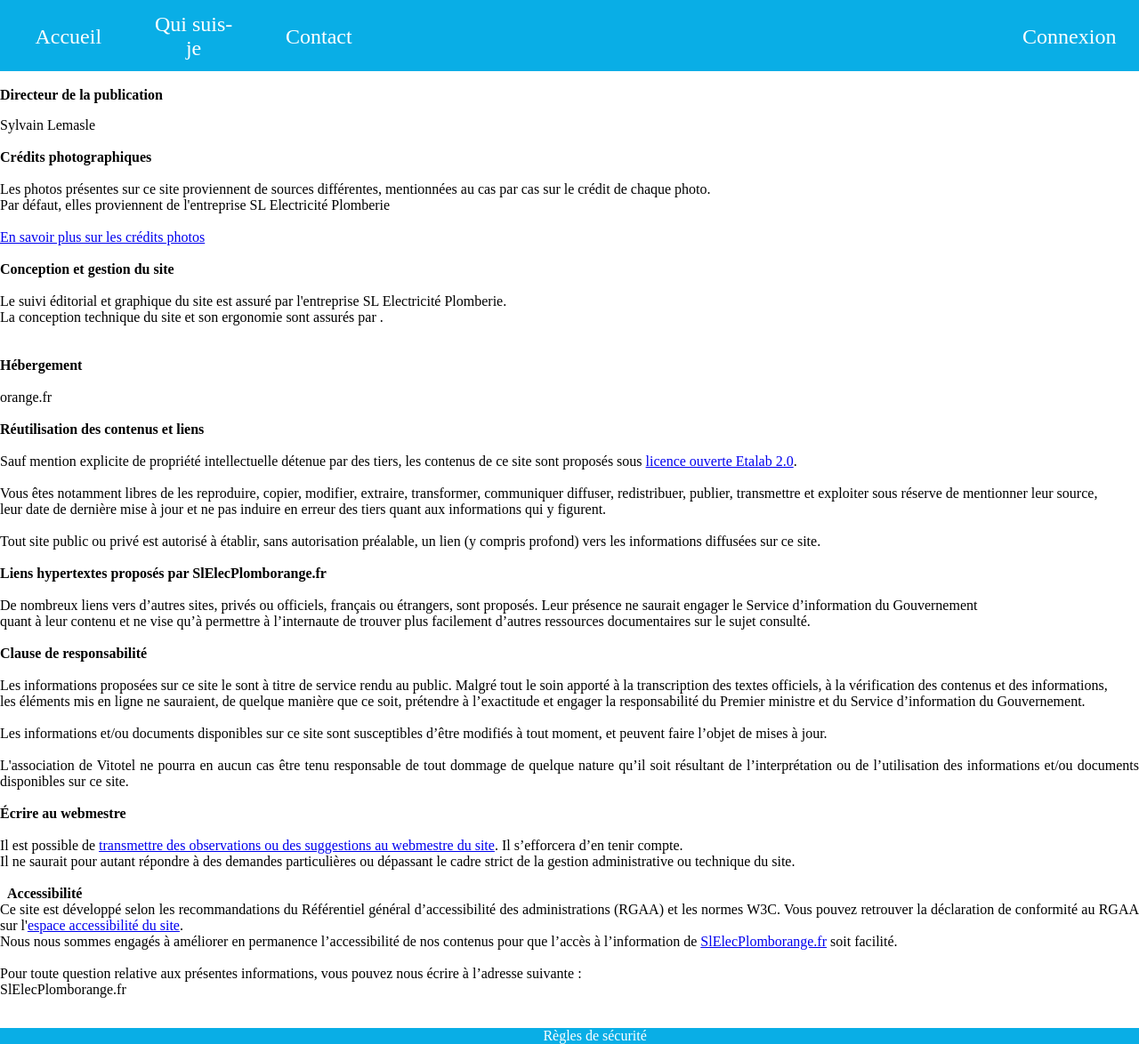
After one commit to zacharyhuguet/SL_Elec_plomb, a PHP site: page /rgpd.php in a window 1280 px wide. The commit adds this page. Shown: the whole page at 89% size. Run offline with PHP 8.4, Linux system fonts and the light colour scheme.

Commit message:
rgpd update

```diff
--- /dev/null
+++ b/css/rgpd.css
@@ -0,0 +1,4 @@
+strong{
+    text-align: center;
+    color:blue;
+}
--- a/css/style.css
+++ b/css/style.css
@@ -178,6 +178,12 @@ html, body {
   width: 8%;
   height: 100%;
 }
+
+.h2main{
+  text-align: center;
+  color:rgb(9, 174, 230);
+}
+
 /* //////////////////////////////////////////////// diapo */
 
 #Wrapper{
--- a/index.php
+++ b/index.php
@@ -28,7 +28,11 @@ $auth=0;
 		</div>
 
 	</div>
-</section>
+
+</section> <br>
+
+<h2 class="h2main">Mes différents domaines :</h2>
+
     <div class="logoglob">
 
         <a href="ventilation.php">
--- /dev/null
+++ b/rgpd.php
@@ -0,0 +1,89 @@
+<?php
+$auth=0;
+    include 'lib/includes.php';
+    include 'partials/header.php';
+?>
+
+<link rel="stylesheet" href="css/style.css">
+
+<br/><strong>Directeur de la publication</strong>
+&nbsp;
+
+<p>Sylvain Lemasle <br />
+<br />
+
+
+<strong>Crédits photographiques</strong><br />
+<br />
+
+Les photos présentes sur ce site proviennent de sources différentes, mentionnées au cas par cas sur le crédit de chaque photo.<br />
+Par défaut, elles proviennent de l'entreprise SL Electricité Plomberie<br />
+<br />
+
+<a href="/credits-photographiques">En savoir plus sur les crédits photos</a><br />
+<br />
+
+<strong>Conception et gestion du site</strong><br />
+<br />
+
+Le suivi éditorial et graphique du site est assuré par l'entreprise SL Electricité Plomberie.<br />
+La conception technique du site et son ergonomie sont assurés par .<br />
+<br />
+
+<br />
+
+<strong>Hébergement</strong><br />
+<br />
+
+orange.fr<br />
+<br />
+
+<strong>Réutilisation des contenus et liens</strong><br />
+<br />
+
+Sauf mention explicite de propriété intellectuelle détenue par des tiers, les contenus de ce site sont proposés sous <a href="https://www.etalab.gouv.fr/wp-content/uploads/2017/04/ETALAB-Licence-Ouverte-v2.0.pdf">licence ouverte Etalab 2.0</a>.<br />
+<br />
+
+Vous êtes notamment libres de les reproduire, copier, modifier, extraire, transformer, communiquer diffuser, redistribuer, publier, transmettre et exploiter sous réserve de mentionner leur source,<br/> leur date de dernière mise à jour et ne pas induire en erreur des tiers quant aux informations qui y figurent.<br />
+<br />
+
+Tout site public ou privé est autorisé à établir, sans autorisation préalable, un lien (y compris profond) vers les informations diffusées sur ce site.<br />
+<br />
+
+<strong>Liens hypertextes proposés par SlElecPlomborange.fr</strong><br />
+<br />
+
+De nombreux liens vers d’autres sites, privés ou officiels, français ou étrangers, sont proposés. Leur présence ne saurait engager le Service d’information du Gouvernement<br/> quant à leur contenu et ne vise qu’à permettre à l’internaute de trouver plus facilement d’autres ressources documentaires sur le sujet consulté.<br />
+<br />
+<strong>Clause de responsabilité</strong><br />
+<br />
+Les informations proposées sur ce site le sont à titre de service rendu au public. Malgré tout le soin apporté à la transcription des textes officiels, à la vérification des contenus et des informations,<br/> les éléments mis en ligne ne sauraient, de quelque manière que ce soit, prétendre à l’exactitude et engager la responsabilité du Premier ministre et du Service d’information du Gouvernement.<br />
+<br />
+Les informations et/ou documents disponibles sur ce site sont susceptibles d’être modifiés à tout moment, et peuvent faire l’objet de mises à jour.<br />
+<br />
+L'association de Vitotel ne pourra en aucun cas être tenu responsable de tout dommage de quelque nature qu’il soit résultant de l’interprétation ou de l’utilisation des informations et/ou documents disponibles sur ce site.<br />
+<br />
+<strong>Écrire au webmestre</strong><br />
+<br />
+Il est possible de <a href="mailto:sylemasle@gmail.com">transmettre des observations ou des suggestions au webmestre du site</a>. Il s’efforcera d’en tenir compte.<br/> Il ne saurait pour autant répondre à des demandes particulières ou dépassant le cadre strict de la gestion administrative ou technique du site.<br />
+<br />
+&nbsp;
+<strong>Accessibilité</strong>
+<br />
+Ce site est développé selon les recommandations du Référentiel général d’accessibilité des administrations (RGAA) et les normes W3C. Vous pouvez retrouver la déclaration de conformité au RGAA sur l'<a href="https://www.gouvernement.fr/accessibilite">espace accessibilité du site</a>.<br/> Nous nous sommes engagés à améliorer en permanence l’accessibilité de nos contenus pour que l’accès à l’information de <a href="https:">SlElecPlomborange.fr</a> soit facilité.<br />
+<br />
+Pour toute question relative aux présentes informations, vous pouvez nous écrire à l’adresse suivante :<br />
+SlElecPlomborange.fr<br />
+<br />
+
+
+
+
+
+
+
+
+
+<?php
+    include 'partials/footer.php';
+?>
```
